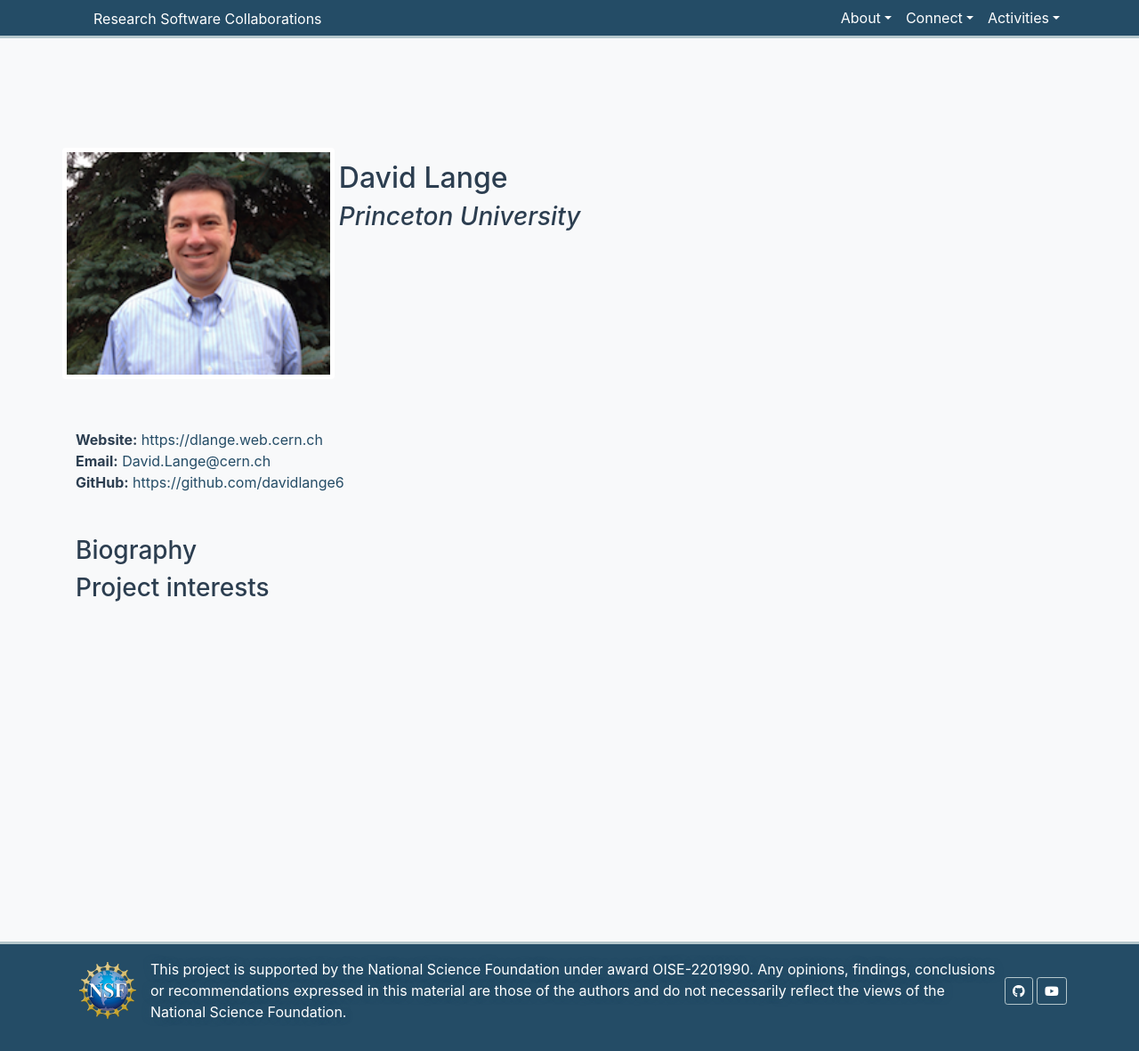
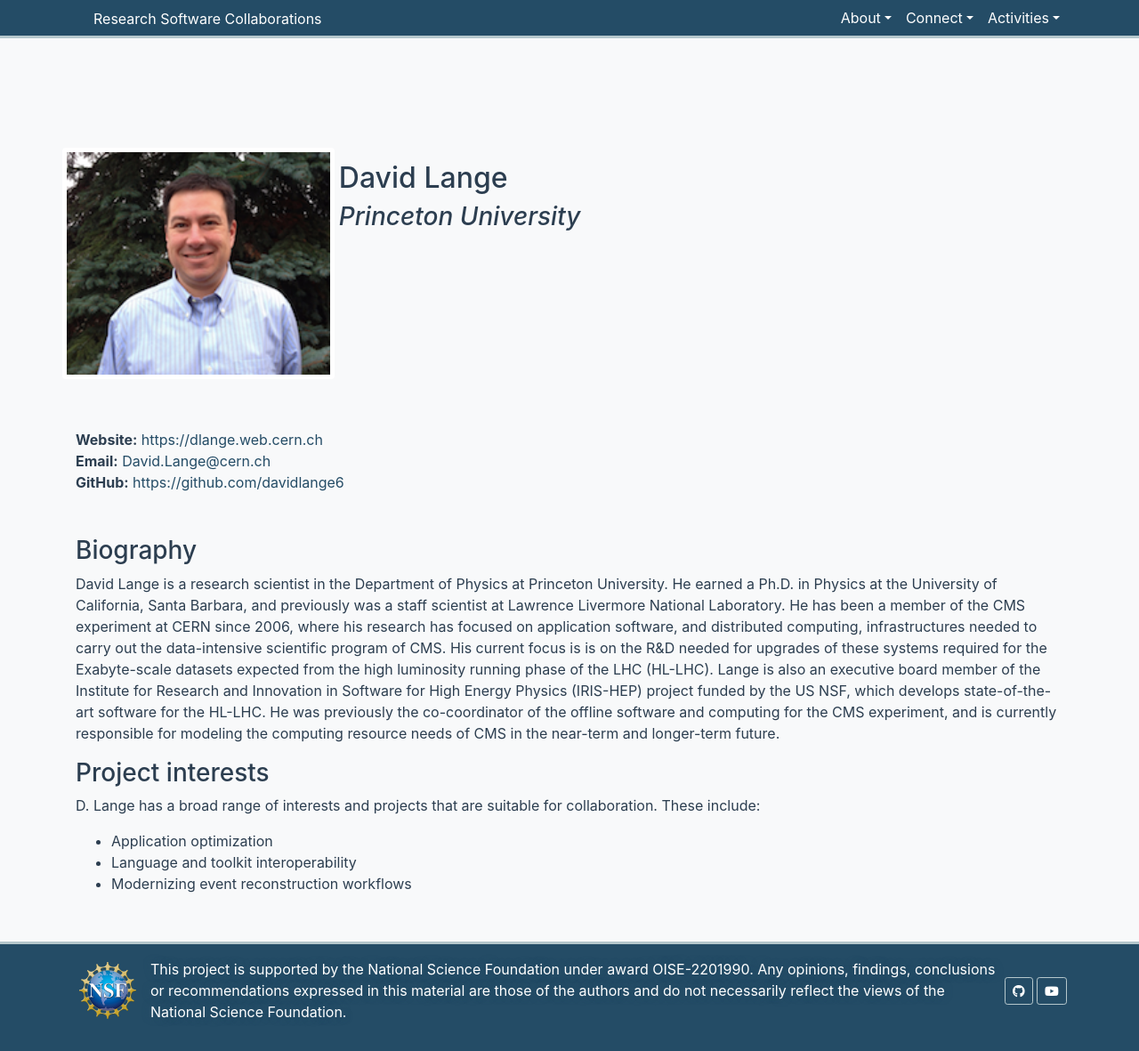
Before and after one commit to research-software-collaborations/research-software-collaborations.github.io, a Jekyll site: the page built from _collaborators/davidlange6.md, in a window 1280 px wide and 1181 px high. Shown: the whole window at 89% size. Built offline with Jekyll 4.4.1, drawn with Linux system fonts in a browser that asks for light colours; cached includes are drawn as plain includes.

Commit message:
basic page

```diff
--- a/_collaborators/davidlange6.md
+++ b/_collaborators/davidlange6.md
@@ -7,7 +7,7 @@ e-mail: David.Lange@cern.ch
 github-username: davidlange6
 photo: "/assets/images/team/David-Lange.png"
 shortname: davidlange6
-title:
+title: Computing Physicist
 website: https://dlange.web.cern.ch
 networks:
   - cms
@@ -19,4 +19,11 @@ presentations:
 
 ### Biography
 
+David Lange is a research scientist in the Department of Physics at Princeton University. He earned a Ph.D. in Physics at the University of California, Santa Barbara, and previously was a staff scientist at Lawrence Livermore National Laboratory. He has been a member of the CMS experiment at CERN since 2006, where his research has focused on application software, and distributed computing, infrastructures needed to carry out the data-intensive scientific program of CMS. His current focus is is on the R&D needed for upgrades of these systems required for the Exabyte-scale datasets expected from the high luminosity running phase of the LHC (HL-LHC). Lange is also an executive board member of the  Institute for Research and Innovation in Software for High Energy Physics (IRIS-HEP) project funded by the US NSF, which develops state-of-the-art software for the HL-LHC. He was previously the co-coordinator of the offline software and computing for the CMS experiment, and is currently responsible for modeling the computing resource needs of CMS in the near-term and longer-term future.
+
 ### Project interests
+
+D. Lange has a broad range of interests and projects that are suitable for collaboration. These include:
+* Application optimization
+* Language and toolkit interoperability
+* Modernizing event reconstruction workflows
```
